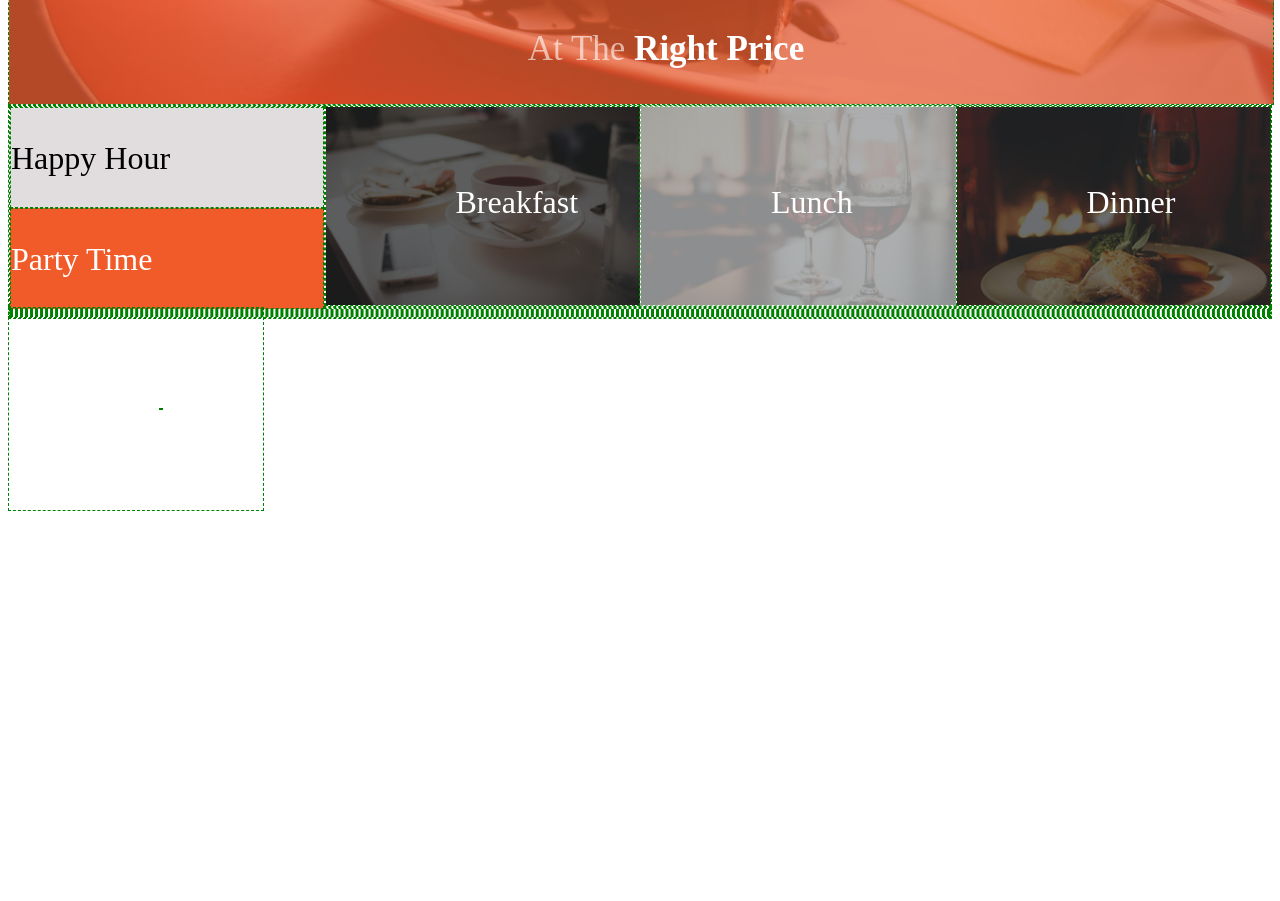
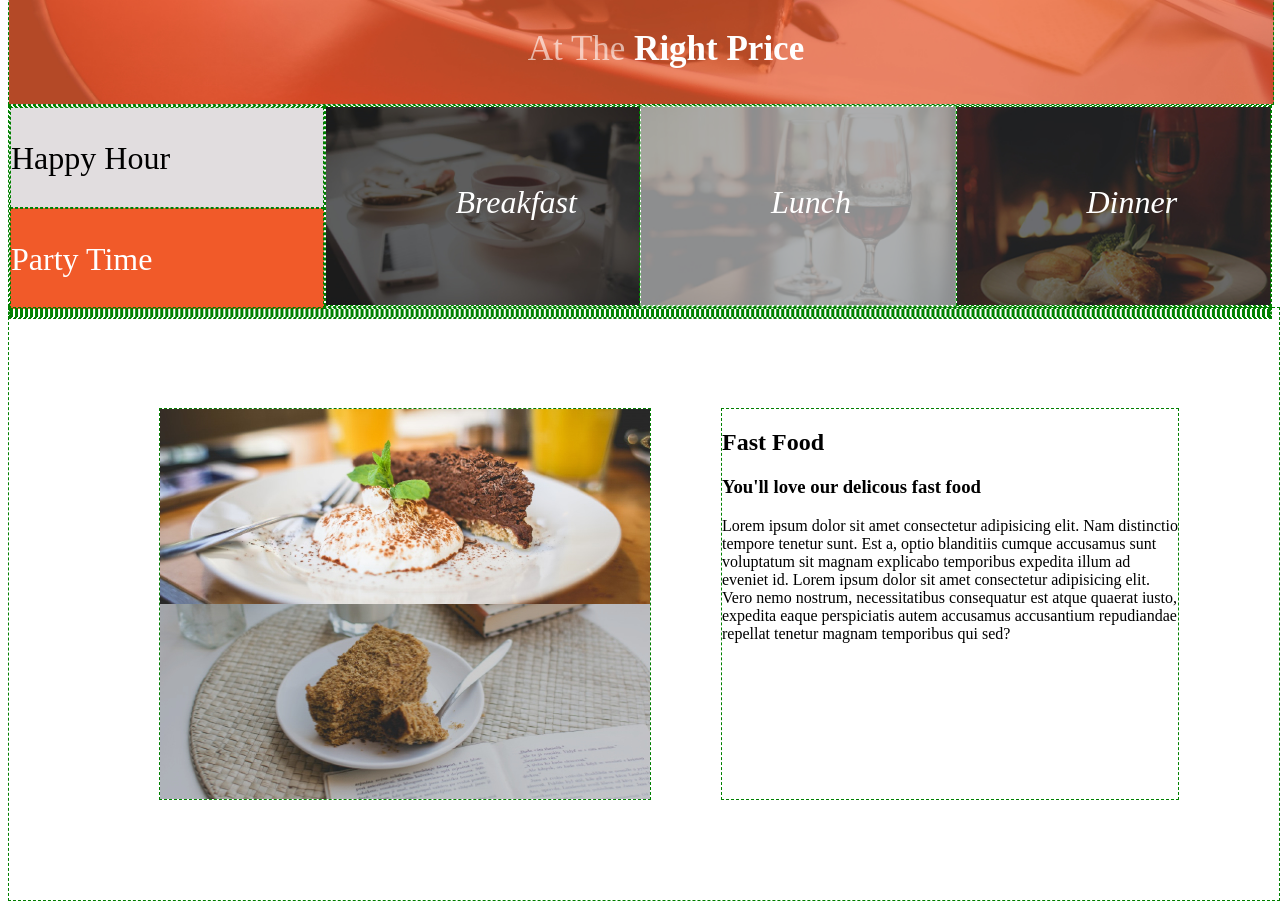
Before and after one commit to FidelMunywoki/Anitas-Kitchen, a plain HTML site: page index.html in a window 1280 px wide. Shown: the part 480-1381 px from the top of the page. Before the commit the page ends 991 px from the top, so only its background shows below. Drawn offline with Linux system fonts and the light colour scheme.

Commit message:
added an index.html file

```diff
--- a/index.html
+++ b/index.html
@@ -35,18 +35,18 @@
         </div>
 
         <div id="breakfast">
-            <p>Breakfast</p>
+            <p><em>Breakfast</em> </p>
 
         </div>
 
         <div id="lunch">
-            <p>Lunch</p>
+            <p><em>Lunch</em> </p>
 
         </div>
 
 
         <div id="dinner">
-            <p>Dinner</p>
+            <p> <em>Dinner</em> </p>
 
         </div>
 
@@ -54,12 +54,23 @@
 
 
     <div id="description">
-        <div id="fast-food">
-
+        <div id="fast-food-img">
+            <img src="./assets/fastFood1.jpg" alt="Fast Food">
+            <img src="./assets/fastFood2.jpg" alt="Fast Food">
 
         </div>
 
-        <div id="drinks">
+        <div id="fast-food-p">
+            <h2>Fast Food</h2>
+            <h3>You'll love our delicous fast food</h3>
+            <p>Lorem ipsum dolor sit amet consectetur adipisicing elit.
+               Nam distinctio tempore tenetur sunt. Est a, optio blanditiis cumque accusamus
+               sunt voluptatum sit magnam explicabo temporibus expedita illum ad eveniet id.
+               Lorem ipsum dolor sit amet consectetur adipisicing elit. Vero nemo nostrum, necessitatibus
+               consequatur est atque quaerat iusto, expedita eaque perspiciatis autem accusamus accusantium
+               repudiandae repellat tenetur magnam temporibus qui sed?
+            </p>
+
 
         </div>
 
```
